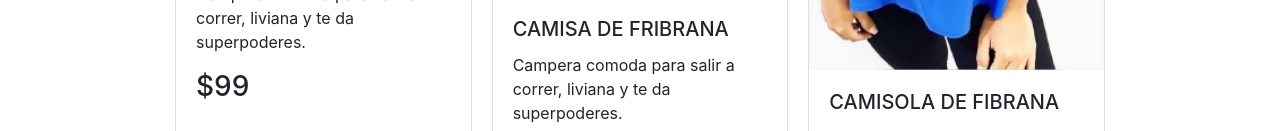
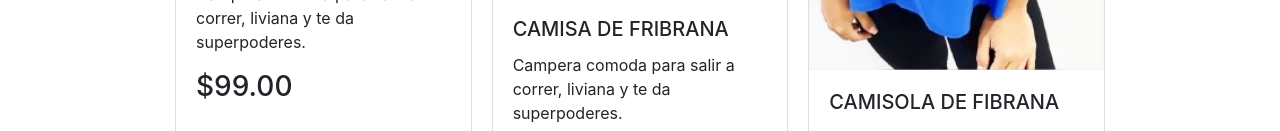
Before and after one commit to ivanFlor3s/koq-spa, an Angular app: page /catalogo in a window 1280 px wide. Shown: the part 669-800 px from the top of the page. Built offline with nearby package versions, Linux system fonts and the light colour scheme.

Commit message:
pipe currency

```diff
--- a/src/app/components/catalogo/catalogo.component.html
+++ b/src/app/components/catalogo/catalogo.component.html
@@ -9,7 +9,7 @@
             <div class="card-body">
                 <h5 class="card-title">{{prenda.nombre}}</h5>
                 <p class="card-text">Campera comoda para salir a correr, liviana y te da superpoderes.</p>
-                <h3>${{prenda.precio}}</h3>
+                <h3>{{prenda.precio | currency}}</h3>
             </div>
             <a class="btn btn-block btn-outline-info"> Ver más</a>
         </div>
```
